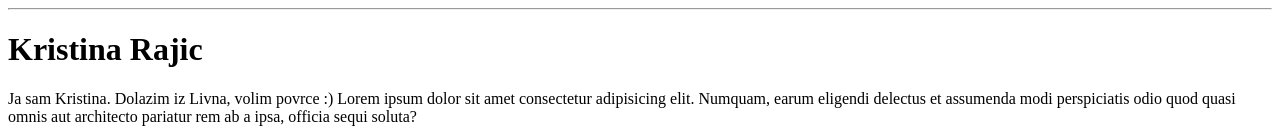
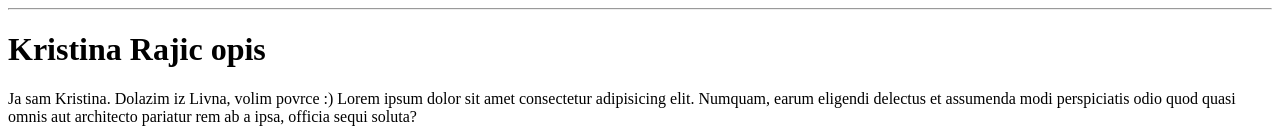
Before and after one commit to Krisrajic/algebra-html, a plain HTML site: page algebra-vj/Vjezbe-algebra/index.html in a window 1280 px wide. Shown: the top 140 px of the page. Drawn offline with Linux system fonts and the light colour scheme.

Commit message:
Updated index.html
I´ve changed main title

```diff
--- a/algebra-vj/Vjezbe-algebra/index.html
+++ b/algebra-vj/Vjezbe-algebra/index.html
@@ -11,7 +11,7 @@
 
 <body>
     <hr>
-    <h1>Kristina Rajic</h1>
+    <h1>Kristina Rajic opis</h1>
     <p class="description">Ja sam Kristina. Dolazim iz Livna, volim povrce :) Lorem ipsum dolor sit amet consectetur
         adipisicing elit.
         Numquam, earum eligendi delectus et assumenda modi perspiciatis odio quod quasi omnis aut architecto pariatur
```
